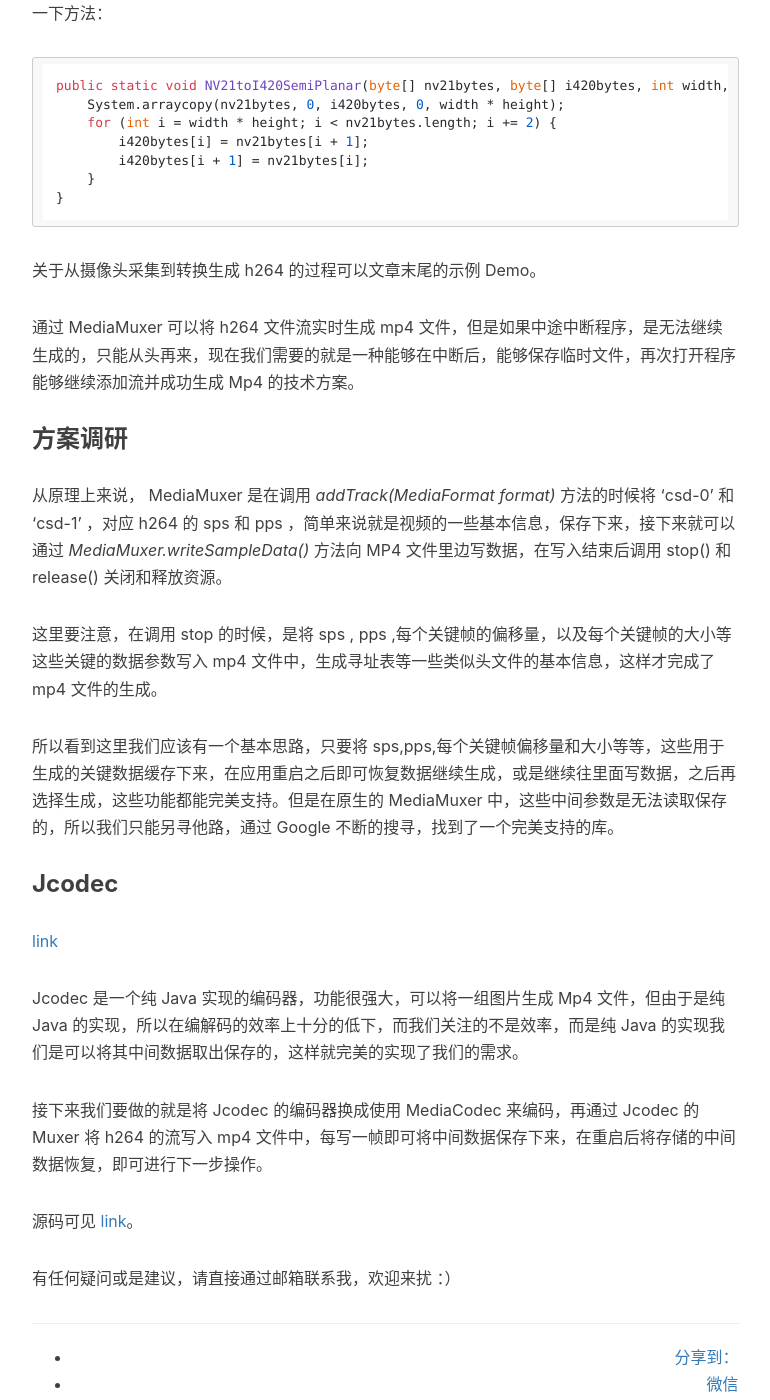
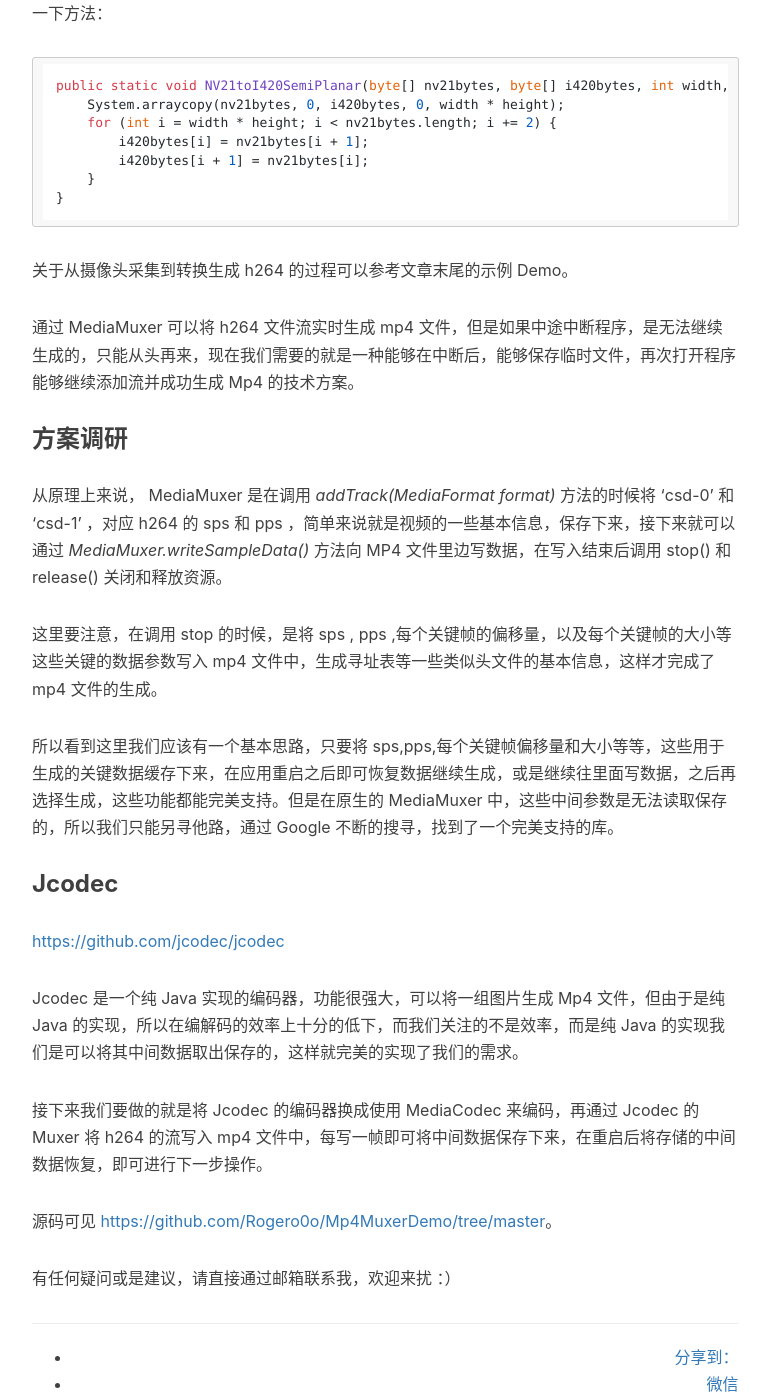
Before and after one commit to Rogero0o/rogero0o.github.io, a Jekyll site: the page built from _posts/2017-09-18-mp4-generate.md, in a window 1280 px wide and 1400 px high, scrolled down 894 px. Shown: the whole window, without its empty margins (233-1003 px from the left). Built offline with Jekyll 4.4.1, drawn with Linux system fonts in a browser that asks for light colours; nearby versions of some CDN libraries; comment, search, counter and statistics services are not loaded.

Commit message:
update generate mp4 blog

```diff
--- a/_posts/2017-09-18-mp4-generate.md
+++ b/_posts/2017-09-18-mp4-generate.md
@@ -24,7 +24,7 @@
         }
     }
 
-关于从摄像头采集到转换生成 h264 的过程可以文章末尾的示例 Demo。
+关于从摄像头采集到转换生成 h264 的过程可以参考文章末尾的示例 Demo。
 
 通过 MediaMuxer 可以将 h264 文件流实时生成 mp4 文件，但是如果中途中断程序，是无法继续生成的，只能从头再来，现在我们需要的就是一种能够在中断后，能够保存临时文件，再次打开程序能够继续添加流并成功生成 Mp4 的技术方案。
 
@@ -39,12 +39,12 @@
 
 ### Jcodec
 
-[link](https://github.com/jcodec/jcodec)
+[https://github.com/jcodec/jcodec](https://github.com/jcodec/jcodec)
 
 Jcodec 是一个纯 Java 实现的编码器，功能很强大，可以将一组图片生成 Mp4 文件，但由于是纯 Java 的实现，所以在编解码的效率上十分的低下，而我们关注的不是效率，而是纯 Java 的实现我们是可以将其中间数据取出保存的，这样就完美的实现了我们的需求。
 
 接下来我们要做的就是将 Jcodec 的编码器换成使用 MediaCodec 来编码，再通过 Jcodec 的 Muxer 将 h264 的流写入 mp4 文件中，每写一帧即可将中间数据保存下来，在重启后将存储的中间数据恢复，即可进行下一步操作。
 
-源码可见 [link](https://github.com/Rogero0o/Mp4MuxerDemo/tree/master)。
+源码可见 [https://github.com/Rogero0o/Mp4MuxerDemo/tree/master](https://github.com/Rogero0o/Mp4MuxerDemo/tree/master)。
 
 有任何疑问或是建议，请直接通过邮箱联系我，欢迎来扰 ：）
```
